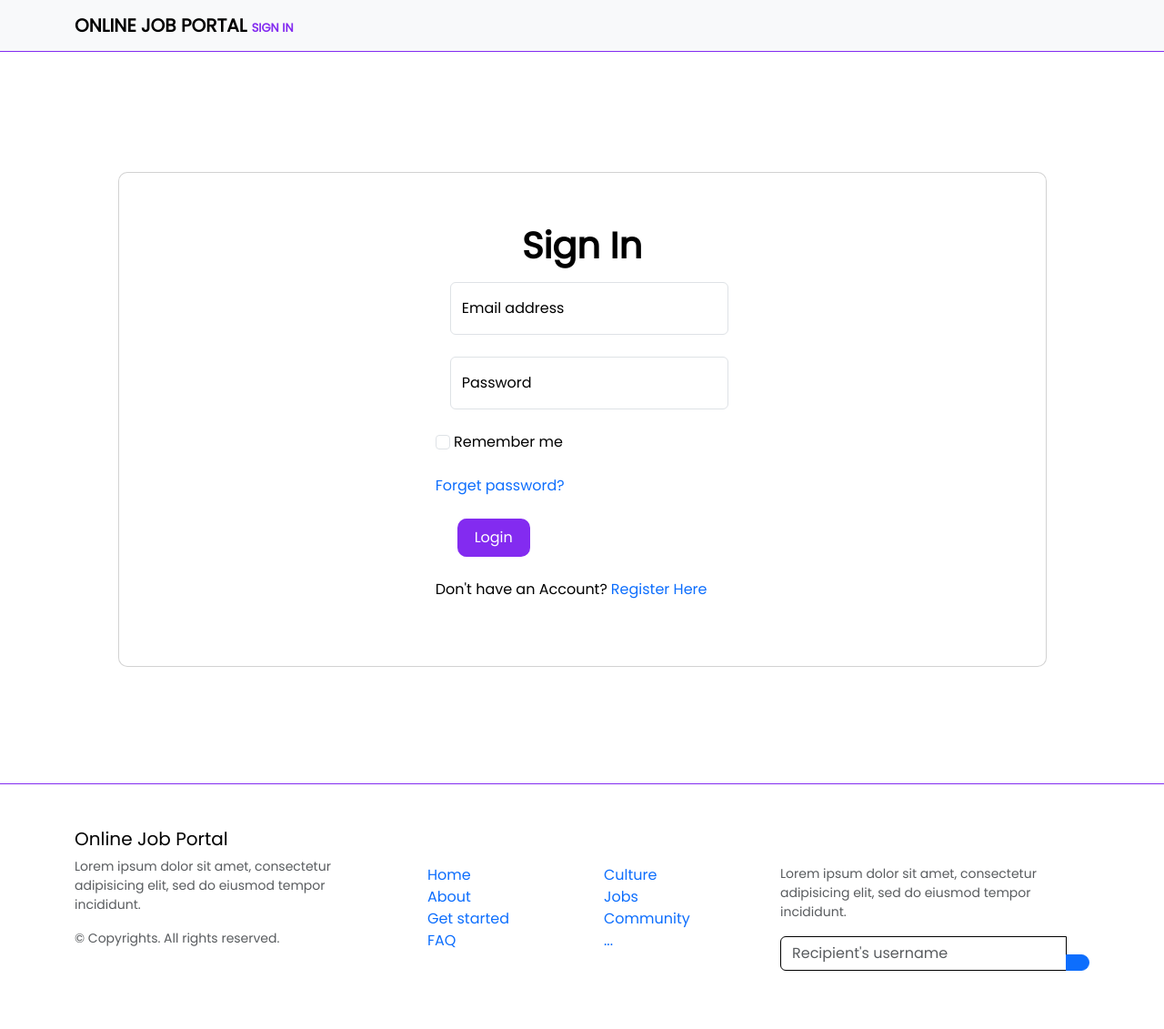
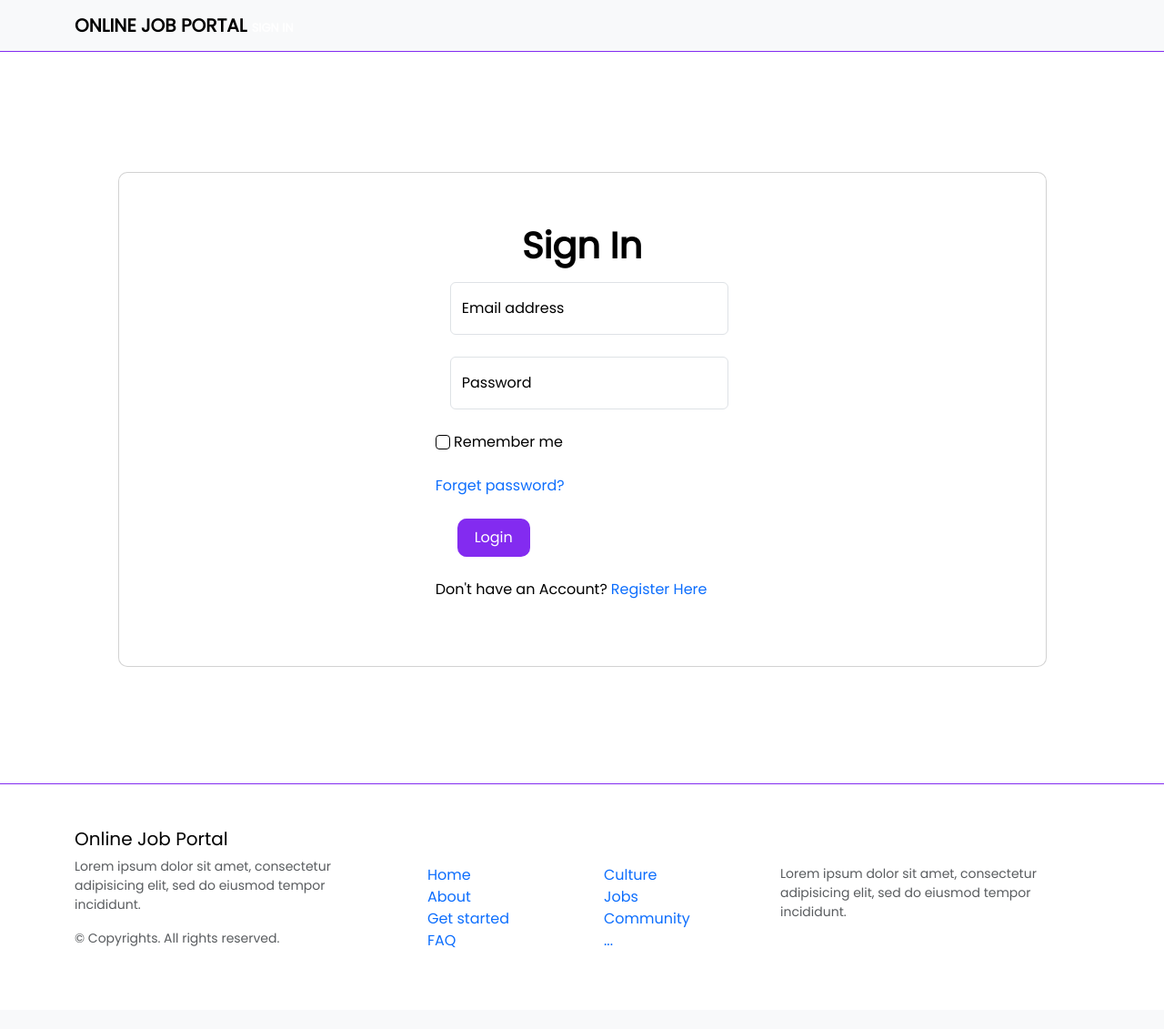
Before and after one commit to chapagainsaugat7/jobportal, a Django app: page /jobseeker/login/ in a window 1280 px wide. Shown: the whole page at 91% size. After the commit the page ends 1042 px from the top, so only its background shows below. Run offline with Django 4.2, Linux system fonts and the light colour scheme; some libraries are stand-ins or nearby versions.

Commit message:
Stylesheet and URL modified

```diff
--- a/static/css/helper.css
+++ b/static/css/helper.css
@@ -8,6 +8,10 @@
     --color-dark:#14213d;
     --color-grey:#a1a1a1;
     --color-white:#fff;
+}
+
+span{
+  color: var(--color-white) !important;
 }
 #wrapper {
     padding-left: 0;
@@ -58,13 +62,14 @@
     text-indent: 10px;
     line-height: 42px;
   }
-  .sidebar-nav > li a {
+  .sidebar-nav > li a{
     display: block;
     text-decoration: none;
     color: var(--color-white);
     font-size: 15px;
     transition:all 0.5s ease-in-out ;
   }
+
   .sidebar-nav > li > a:hover,
   .sidebar-nav > li.active > a ,
   .sidebar-nav>li > div.dropdown:hover{
--- a/static/css/style.css
+++ b/static/css/style.css
@@ -23,6 +23,12 @@
 .text-small{
     color: var(--color-primary);
     font-size: 13px !important;
+}
+.text-black{
+    color:var(--color-dark);
+}
+.text-purple{
+    color:var(--color-primary) !important;
 
 }
 a{
--- a/templates/admin-dashboard/sidebar.html
+++ b/templates/admin-dashboard/sidebar.html
@@ -14,10 +14,10 @@
         </li>
         <li>
             <div class="dropdown">
-                <a href="#!" class=" dropdown-toggle"  data-bs-toggle="dropdown" aria-expanded="false">
+                <span class=" dropdown-toggle"  data-bs-toggle="dropdown" aria-expanded="false">
                     <i class="fa fa-user"></i>
                     <span class="mx-1">Users</span>
-                </a>
+                </span>
                 <ul class="dropdown-menu mx-2">
                     <li><a href="admin-jobseekers/" class="dropdown-item text-black">Job Seekers</a></li>
                     <li><a href="admin-employers/" class="dropdown-item text-black">Employers</a></li>
--- a/templates/components/footer.html
+++ b/templates/components/footer.html
@@ -28,12 +28,7 @@
             <div class="col-lg-4 col-md-6">
                 <h5 class="text-white mb-3">Newsletter</h5>
                 <p class="small text-muted">Lorem ipsum dolor sit amet, consectetur adipisicing elit, sed do eiusmod tempor incididunt.</p>
-                <form action="#">
-                    <div class="input-group mb-3">
-                        <input class="form-control border border-black" type="text" placeholder="Recipient's username" aria-label="Recipient's username" aria-describedby="button-addon2">
-                        <button class="btn btn-primary" id="button-addon2" type="button"><i class="fas fa-paper-plane"></i></button>
-                    </div>
-                </form>
+
             </div>
         </div>
     </div>
--- a/templates/components/navbar.html
+++ b/templates/components/navbar.html
@@ -91,7 +91,7 @@
 
               <i class="fa-solid fa-user d-block mt-1" style="font-size: 80px;"></i>
               <button type="button" class="btn button mt-2">
-                <a class="text-white" href="jobseeker/register_job_seeker">Register</a></button>
+                <a class="text-white" href="jobseeker/register-job-seeker">Register</a></button>
               <span class="fs-6 mt-2 grey"> Find the best job for you.</span>
             </div>
           </div>
--- a/templates/forms/employer.html
+++ b/templates/forms/employer.html
@@ -5,7 +5,7 @@
     <div class="container">
       <a class="navbar-brand fw-bold text-uppercase" href="/">Online Job Portal
 
-          <span class="text-small">for employers</span>
+          <span class="text-small text-purple">for employers</span>
         </a>
     </div>
 </nav>
--- a/templates/forms/job_seeker.html
+++ b/templates/forms/job_seeker.html
@@ -5,7 +5,7 @@
     <div class="container">
       <a class="navbar-brand fw-bold text-uppercase" href="/">Online Job Portal
 
-          <span class="text-small">for Job Seekers</span>
+          <span class="text-small text-purple">for Job Seekers</span>
         </a>
     </div>
 </nav>
--- a/templates/forms/login.html
+++ b/templates/forms/login.html
@@ -44,7 +44,7 @@
                     </div>
                     <div class="d-flex flex-row align-items-start mb-4">
                       <div class="">
-                        <input class="form-check-input" type="checkbox" value="" id="flexCheckDefault">
+                        <input class="form-check-input border border-black" type="checkbox" value="" id="flexCheckDefault">
                         <label for="password">Remember me</label>
                       </div>
                     </div>
@@ -61,7 +61,7 @@
 
                     <div class="d-flex flex-row align-items-start mb-4">
                       <div class="">
-                       <span> Don't have an Account?<a class="mx-1" href="{% url 'register_jobseeker' %}" >Register Here</a></span>
+                       <span class="text-black"> Don't have an Account?<a class="mx-1" href="{% url 'register_jobseeker' %}" >Register Here</a></span>
                       </div>
                     </div>
                   </form>
```
Also changed, not shown: templates/admin-dashboard/adminhome.html (+7 -4 lines), templates/forms/employer_login.html (+4 -4 lines).
